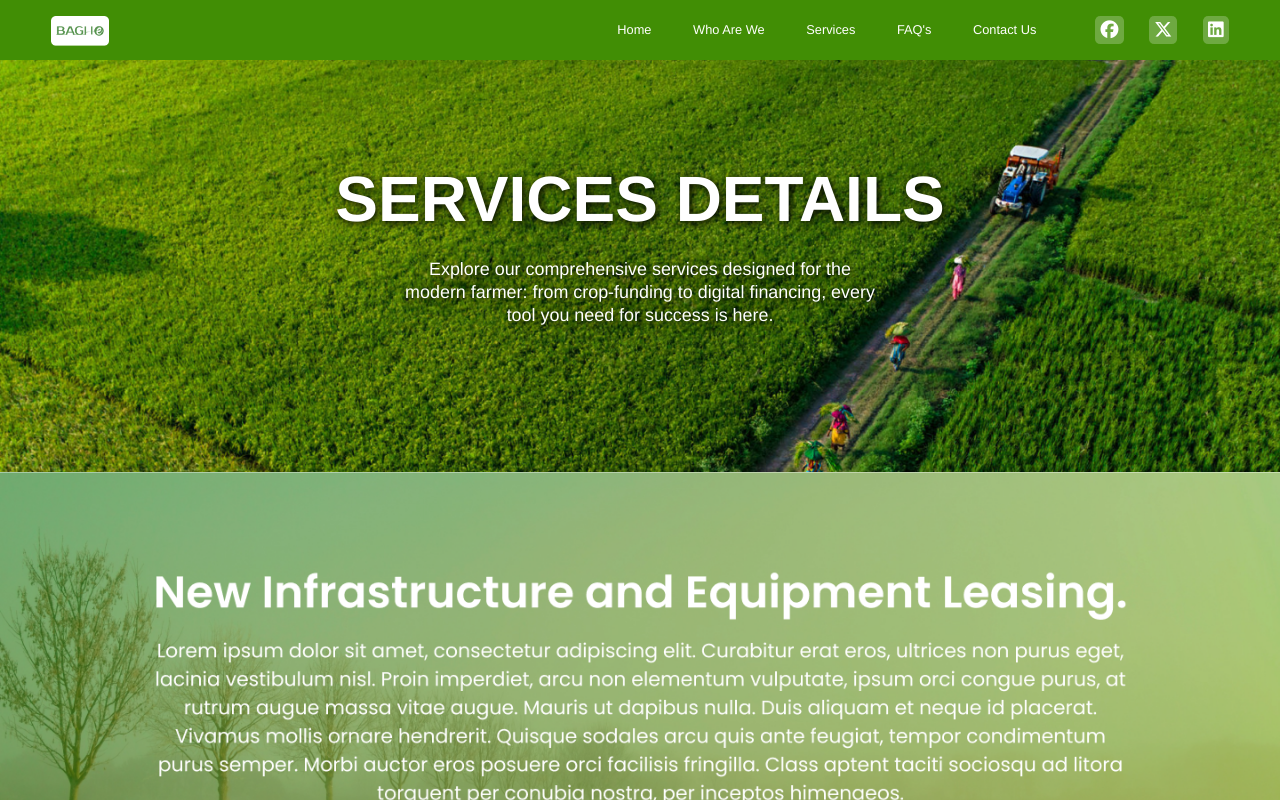
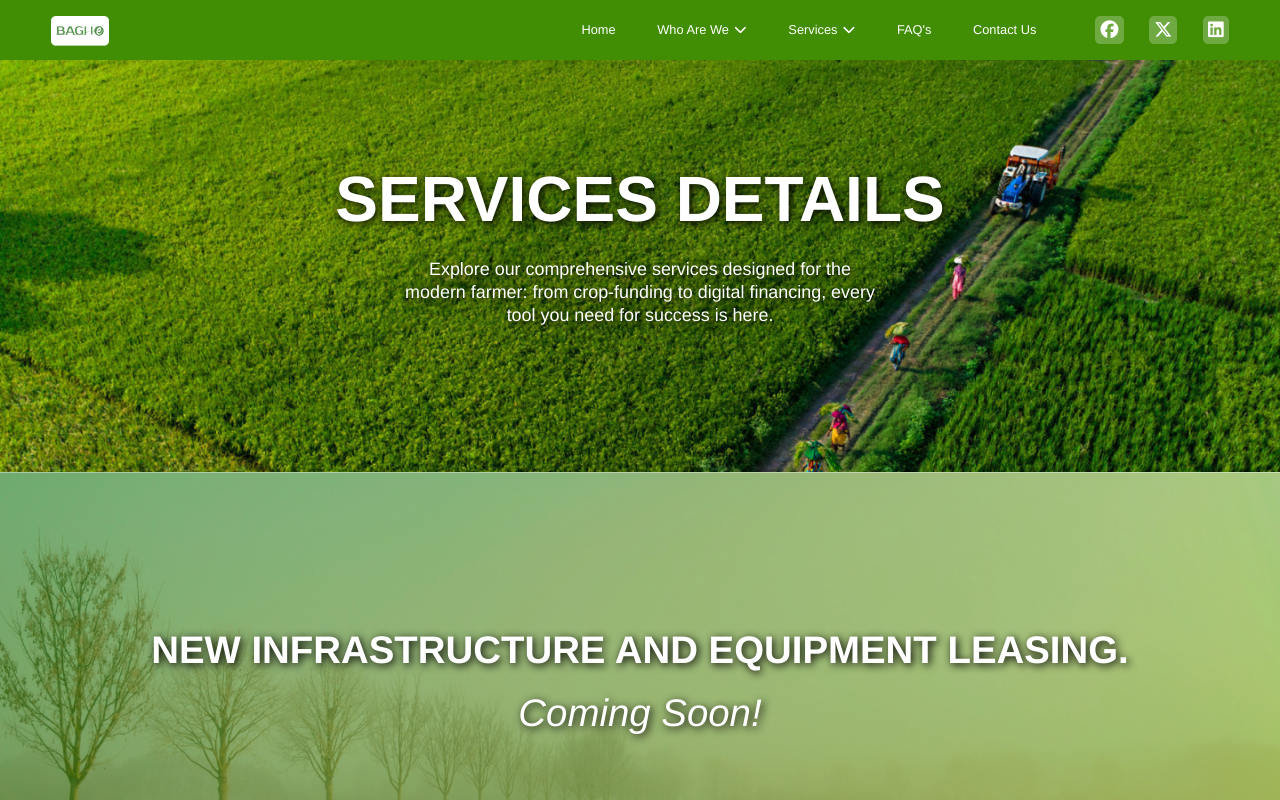
Before and after one commit to nabeelhaider1-0/Baghe, a React (Vite) app: page /servicesDetails in a window 1280 px wide. Shown: the top 800 px of the page. Built offline with nearby package versions, Linux system fonts and the light colour scheme.

Commit message:
added images with text added drop down icon aslo changed logic

```diff
--- a/src/Components/Contactus/ContactUs.css
+++ b/src/Components/Contactus/ContactUs.css
@@ -171,6 +171,13 @@
     box-shadow: none !important;
 }
 
+.error-input::placeholder {
+    color: red !important;
+}
+
+.error-asterisk {
+    color: red !important;
+}
 
 @media (max-width: 884px) {
     .contactMap {
@@ -231,8 +238,8 @@
     }
 
     .contactRight {
-        padding: 12vw 1vw;
-        padding-bottom: 32vw;
+        padding: 12vw 1vw !important;
+        padding-bottom: 32vw !important;
     }
 
     .contactRight h5 {
--- a/src/Components/Contactus/ContactUs.jsx
+++ b/src/Components/Contactus/ContactUs.jsx
@@ -162,7 +162,11 @@ const ContactUs = () => {
                     <input
                       ref={nameInputRef}
                       type="text"
-                      className="form-control my-3"
+                      className={`form-control my-3 ${
+                        isMissingName && formData.name === ""
+                          ? "error-input"
+                          : ""
+                      }`}
                       placeholder="Name"
                       name="name"
                       value={formData.name}
@@ -170,14 +174,14 @@ const ContactUs = () => {
                       onFocus={handleFocus}
                       onBlur={handleBlur}
                     />
-                    {isMissingName && (
-                      <span className="missing-fields-message">
-                        {"Name is required"}
-                      </span>
-                    )}
+
                     {!isTyping && (
                       <span
-                        className="asterisk"
+                        className={`asterisk ${
+                          isMissingName && formData.name === ""
+                            ? "error-asterisk"
+                            : ""
+                        }`}
                         style={{ left: `${namePlaceholderWidth + 16}px` }}
                       >
                         *
@@ -192,7 +196,11 @@ const ContactUs = () => {
                     <input
                       ref={emailInputRef}
                       type="email"
-                      className="form-control my-3"
+                      className={`form-control my-3 ${
+                        isMissingEmail && formData.email === ""
+                          ? "error-input"
+                          : ""
+                      }`}
                       placeholder="Email"
                       name="email"
                       value={formData.email}
@@ -200,14 +208,14 @@ const ContactUs = () => {
                       onFocus={handleFocus1}
                       onBlur={handleBlur1}
                     />
-                    {isMissingEmail && (
-                      <span className="missing-fields-message">
-                        {"Email is required"}
-                      </span>
-                    )}
+
                     {!isTyping1 && (
                       <span
-                        className="asterisk"
+                        className={`asterisk ${
+                          isMissingEmail && formData.email === ""
+                            ? "error-asterisk"
+                            : ""
+                        }`}
                         style={{ left: `${emailPlaceholderWidth + 16}px` }}
                       >
                         *
@@ -221,7 +229,11 @@ const ContactUs = () => {
                   >
                     <textarea
                       ref={messageInputRef}
-                      className="form-control"
+                      className={`form-control ${
+                        isMissingMessage && formData.message === ""
+                          ? "error-input"
+                          : ""
+                      }`}
                       placeholder="Message"
                       rows={1}
                       name="message"
@@ -230,14 +242,14 @@ const ContactUs = () => {
                       onFocus={handleFocus4}
                       onBlur={handleBlur4}
                     />
-                    {isMissingMessage && (
-                      <span className="missing-fields-message">
-                        {"Message is required"}
-                      </span>
-                    )}
+
                     {!isTyping4 && (
                       <span
-                        className="asterisk"
+                        className={`asterisk ${
+                          isMissingMessage && formData.message === ""
+                            ? "error-asterisk"
+                            : ""
+                        }`}
                         style={{ left: `${messagePlaceholderWidth + 16}px` }}
                       >
                         *
--- a/src/Components/LowerHeader/LowerHeader.css
+++ b/src/Components/LowerHeader/LowerHeader.css
@@ -2,3 +2,89 @@
     width: 100%;
     height: 100%;
 }
+
+.lowerheaderbg {
+    position: relative;
+}
+
+.text-overlay1 {
+    position: absolute;
+    top: 50%;
+    left: 50%;
+    transform: translate(-50%, -50%);
+    text-align: center;
+    color: white;
+    z-index: 2;
+    /* Make sure text appears on top of the image */
+}
+
+.text-overlay1 h1 {
+    text-transform: uppercase;
+    font-size: 3vw;
+    font-weight: 700;
+    line-height: 4vw;
+    letter-spacing: 0em;
+    text-align: center;
+    color: #ffffff;
+    text-shadow: 2px 2px 8px #000000;
+    width: 80vw;
+}
+
+.text-overlay1 p {
+    margin-top: 1vw;
+    font-size: 1.4vw;
+    font-weight: 400;
+    line-height: 1.8vw;
+    letter-spacing: 0em;
+    text-align: center;
+    color: #ffffff;
+    text-shadow: 2px 2px 8px #000000;
+    width: 80vw;
+}
+
+.text-overlay2 {
+    position: absolute;
+    top: 50%;
+    left: 50%;
+    transform: translate(-50%, -50%);
+    text-align: center;
+    color: white;
+    z-index: 2;
+    /* Make sure text appears on top of the image */
+}
+
+.text-overlay2 h1 {
+    text-transform: uppercase;
+    font-size: 3vw;
+    font-weight: 700;
+    line-height: 4vw;
+    letter-spacing: 0em;
+    text-align: center;
+    color: #ffffff;
+    text-shadow: 2px 2px 8px #000000;
+    width: 60vw;
+}
+
+.comingsoon {
+    font-size: 3vw !important;
+    margin-top: 2vw !important;
+    font-style: italic;
+}
+
+
+.text-overlay2 p {
+    margin-top: 1vw;
+    font-size: 1.4vw;
+    font-weight: 400;
+    line-height: 1.8vw;
+    letter-spacing: 0em;
+    text-align: center;
+    color: #ffffff;
+    text-shadow: 2px 2px 8px #000000;
+    width: 58vw;
+}
+
+.blurybg {
+    filter: blur(0.3vw);
+    /* Adjust the value for more or less blur */
+}
--- a/src/Components/LowerHeader/LowerHeader.jsx
+++ b/src/Components/LowerHeader/LowerHeader.jsx
@@ -5,7 +5,18 @@ const LowerHeader = () => {
   return (
     <>
       <div className="lowerheaderbg">
-        <img src={lowerbg1} alt="lowerbg1 " />
+        <img src={lowerbg1} alt="lowerbg1" className="blurybg" />
+        <div className="text-overlay2">
+          <p
+            data-aos="fade-right"
+            data-aos-duration="2000"
+            data-aos-once="true"
+          >
+            Join us on this transformative journey as we empower farmers,
+            advance agricultural practices, and drive economic prosperity.
+            Together, we can create a sustainable future for agriculture.
+          </p>
+        </div>
       </div>
     </>
   );
--- a/src/Components/LowerHeader/LowerHeader1.jsx
+++ b/src/Components/LowerHeader/LowerHeader1.jsx
@@ -1,11 +1,25 @@
 import "./LowerHeader.css";
-import lowerbg1 from "../../assets/lowerheaderbg2.png";
+import lowerbg1 from "../../assets/lowerheaderbg3.png";
 
 const LowerHeader1 = () => {
   return (
     <>
       <div className="lowerheaderbg">
         <img src={lowerbg1} alt="lowerbg1 " />
+        <div className="text-overlay2">
+          <h1 data-aos="zoom-in" data-aos-duration="2000" data-aos-once="true">
+            Grow with Us, Thrive Tomorrow
+          </h1>
+          <p
+            data-aos="fade-right"
+            data-aos-duration="2000"
+            data-aos-once="true"
+          >
+            Join us on this transformative journey as we empower farmers,
+            advance agricultural practices, and drive economic prosperity.
+            Together, we can create a sustainable future for agriculture.
+          </p>
+        </div>
       </div>
     </>
   );
--- a/src/Components/LowerHeader/LowerHeader2.jsx
+++ b/src/Components/LowerHeader/LowerHeader2.jsx
@@ -6,6 +6,19 @@ const LowerHeader2 = () => {
     <>
       <div className="lowerheaderbg">
         <img src={lowerbg2} alt="lowerbg2 " />
+        <div className="text-overlay1">
+          <h1 data-aos="zoom-in" data-aos-duration="2000" data-aos-once="true">
+            New Infrastructure and Equipment Leasing.
+          </h1>
+          <p
+            data-aos="fade-right"
+            data-aos-duration="2000"
+            data-aos-once="true"
+            className="comingsoon"
+          >
+            Coming Soon!
+          </p>
+        </div>
       </div>
     </>
   );
--- a/src/Components/Navbar/Navbar.css
+++ b/src/Components/Navbar/Navbar.css
@@ -117,6 +117,11 @@ nav {
 
 }
 
+.fa-chevron-down {
+    margin-left: 0.4vw;
+    font-size: 1vw;
+}
+
 @media (max-width: 850px) {
     .navbar-brand img {
         height: 4.5vw !important;
@@ -229,6 +234,11 @@ nav {
         background-color: transparent;
     }
 
+    .fa-chevron-down {
+        margin-left: 2vw;
+        font-size: 3vw;
+    }
+
     .dropdown-menu {
         --bs-dropdown-min-width: 10rem;
         --bs-dropdown-font-size: 18px;
--- a/src/Components/Navbar/Navbar.jsx
+++ b/src/Components/Navbar/Navbar.jsx
@@ -62,6 +62,7 @@ const Navbar = () => {
                 aria-expanded="false"
               >
                 Who Are We
+                <i className="fa-solid fa-chevron-down"></i>
               </Link>
               <ul className="dropdown-menu">
                 <li>
@@ -93,6 +94,7 @@ const Navbar = () => {
                 aria-expanded="false"
               >
                 Services
+                <i className="fa-solid fa-chevron-down"></i>
               </Link>
               <ul className="dropdown-menu">
                 <li>
```
Also changed, not shown: src/assets/lowerheaderbg.png, src/assets/lowerheaderbg3.png.
